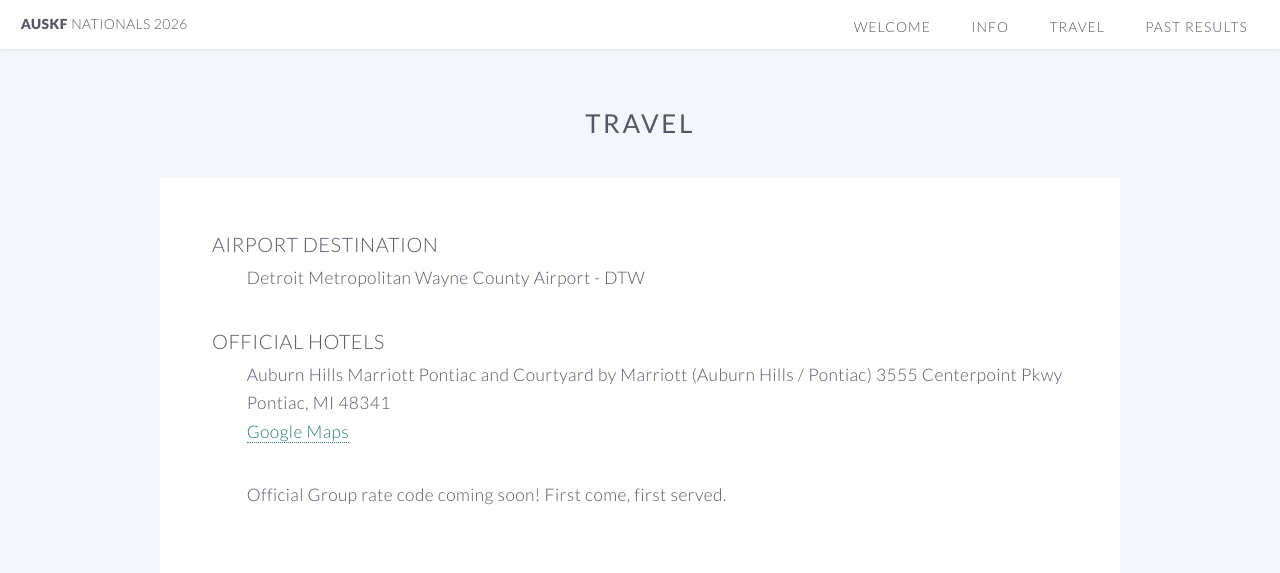
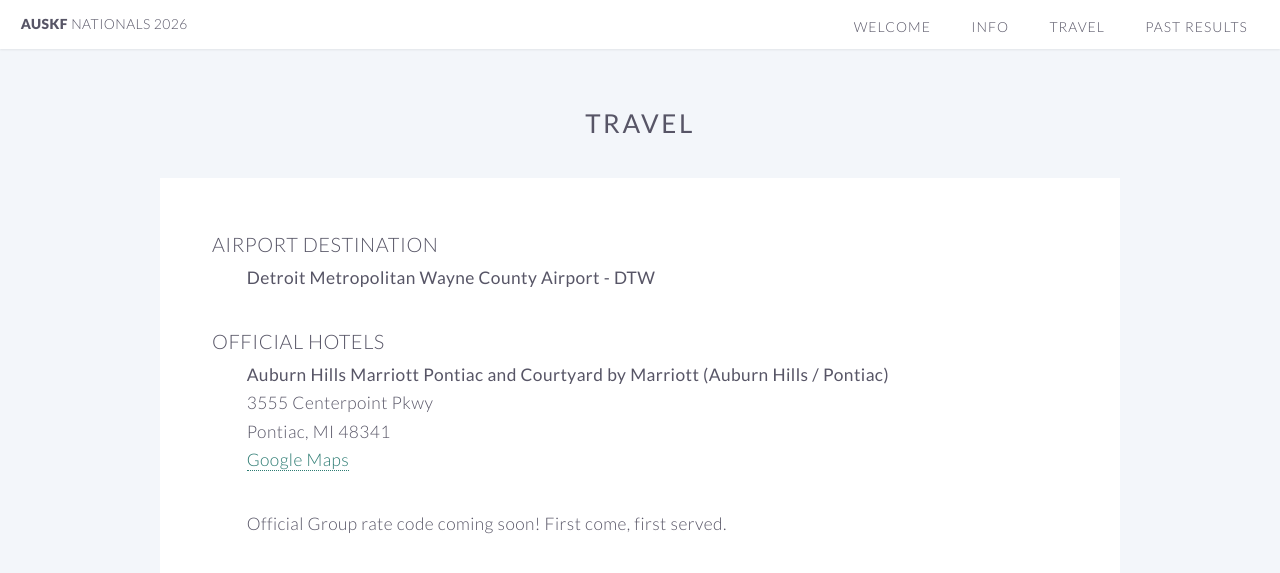
Before and after one commit to auskf-web/auskf-nationals.github.io, a Jekyll site: the page built from travel.md, in a window 1280 px wide. Shown: the top 573 px of the page. Built offline with Jekyll 4.4.1, drawn with Linux system fonts in a browser that asks for light colours.

Commit message:
Update blockquotes to use div vs. markdown

```diff
--- a/css/style.css
+++ b/css/style.css
@@ -106,7 +106,7 @@
 		padding: 1em 0 1em 2em;
 	}
 
-	.content blockquote {
+	.content blockquote, .content .indented {
 		border-left: none;
 		font-style: normal;
 		padding: 0 0 0 2em;
--- a/travel.md
+++ b/travel.md
@@ -4,12 +4,16 @@ title: Travel
 ---
 
 ### Airport Destination
-> Detroit Metropolitan Wayne County Airport - DTW
+<div markdown="1" class="indented">
+**Detroit Metropolitan Wayne County Airport - DTW**
+</div>
 
 ### Official Hotels
-> Auburn Hills Marriott Pontiac and Courtyard by Marriott (Auburn Hills / Pontiac)
-> 3555 Centerpoint Pkwy
-> Pontiac, MI 48341
-> [Google Maps](https://goo.gl/maps/8sTKxb1XGwuwoo2MA)
->
-> Official Group rate code coming soon! First come, first served.
+<div markdown="1" class="indented">
+**Auburn Hills Marriott Pontiac and Courtyard by Marriott (Auburn Hills / Pontiac)**
+3555 Centerpoint Pkwy
+Pontiac, MI 48341
+[Google Maps](https://goo.gl/maps/8sTKxb1XGwuwoo2MA)
+
+Official Group rate code coming soon! First come, first served.
+</div>
```
